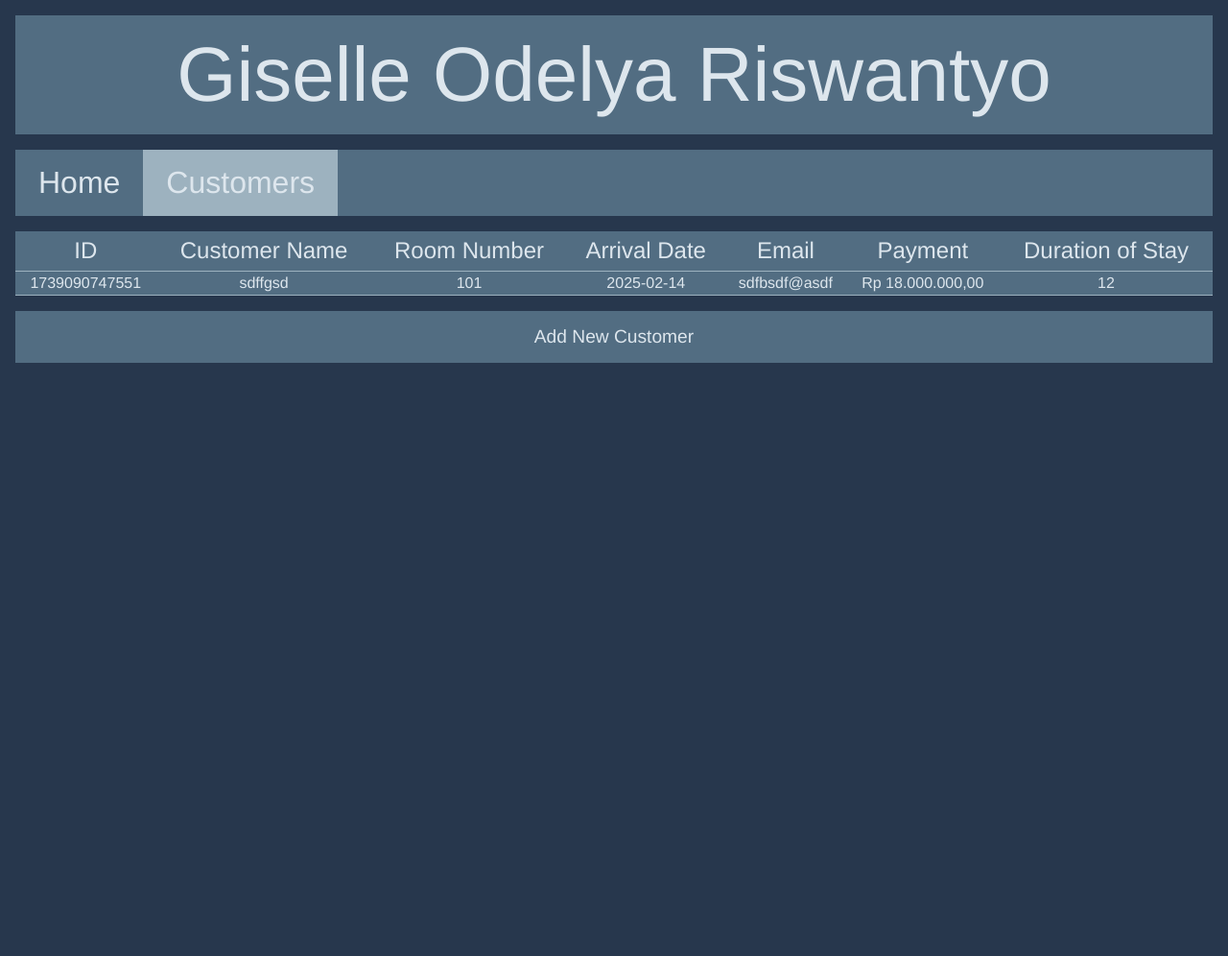
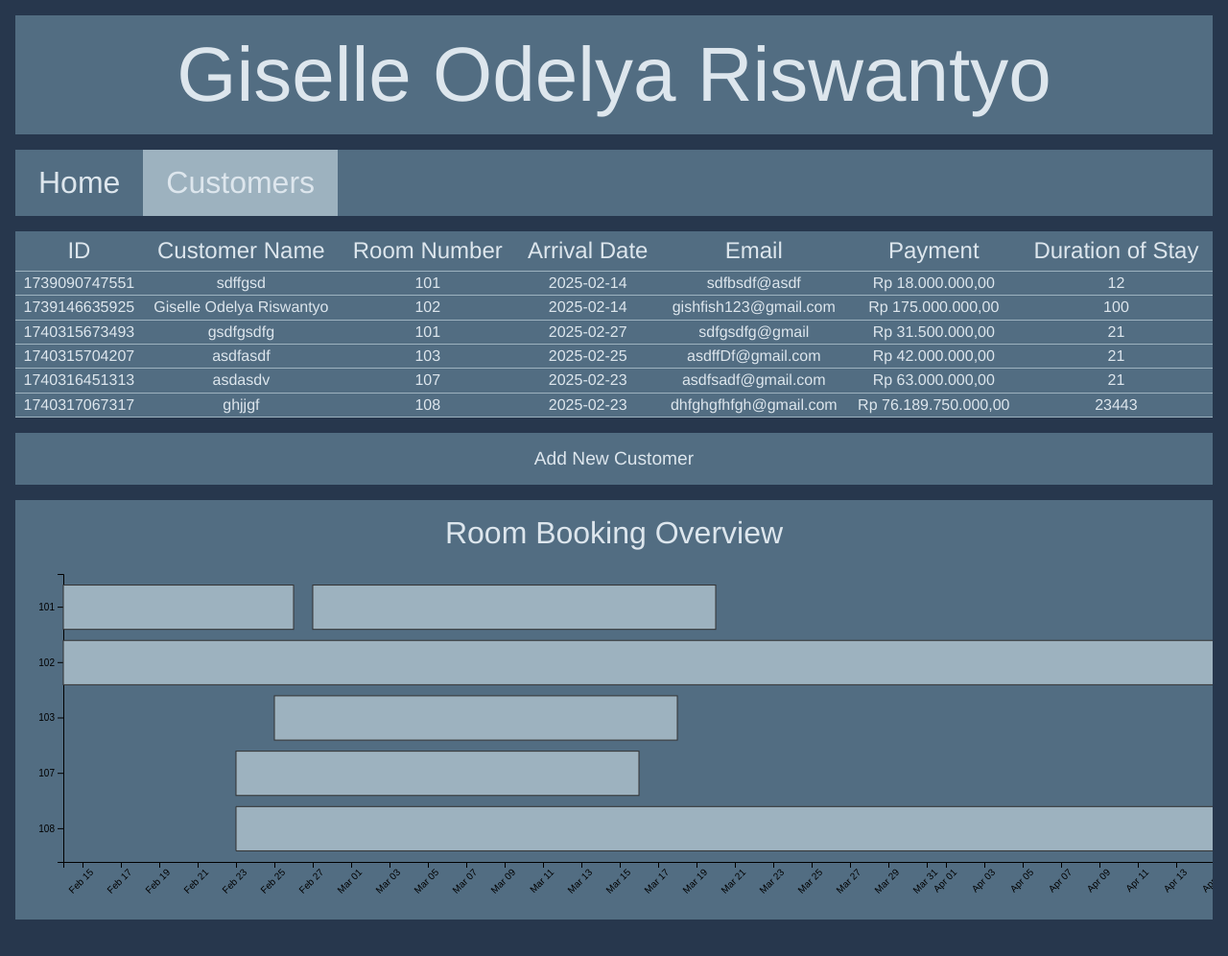
Before and after one commit to marb17/slc-g9-project, a plain HTML site: page html/customers/customers.html in a window 1280 px wide. Shown: the whole page at 96% size. Before the commit the page ends 800 px from the top, so only its background shows below. Drawn offline with nearby package versions, Linux system fonts and the light colour scheme.

Commit message:
chart implementation

```diff
--- a/css/customers.css
+++ b/css/customers.css
@@ -57,3 +57,53 @@ td, th {
     border-bottom: 1px solid var(--acccolor);
     /* border-right: 1px solid var(--acccolor); */
 }
+
+h1 {
+    margin: 1rem 0rem -1rem 0rem;
+    color: var(--wcolor);
+    font-weight: 100;
+}
+
+#overview-container {
+    display: flex;
+    flex-wrap: wrap;
+    justify-content: center;
+    margin: 1rem;
+    /* width: 100%; */
+    background-color: var(--midcolor);
+    overflow-x: auto;
+    /* overflow-y: auto; */
+    height: 100%;
+}
+
+svg {
+    width: 100%;
+    /* display: block; */
+    /* height: 100%; */
+    /* margin: 1rem; */
+    /* background: var(--midcolor); */
+    /* border: 1px solid #ccc; */
+}
+
+.bar {
+    fill: var(--acccolor);
+    stroke: #333;
+    stroke-width: 1px;
+    cursor: pointer;
+}
+
+.bar:hover {
+    fill: var(--wcolor);
+}
+
+.tooltip {
+    position: absolute;
+    visibility: hidden;
+    background: #333;
+    color: #fff;
+    padding: 1rem;
+    border-radius: 4px;
+    font-size: 14px;
+    /* visibility: hidden; */
+    transition: opacity 1s;
+}
--- a/data/info.json
+++ b/data/info.json
@@ -10,6 +10,51 @@
             "email": "sdfbsdf@asdf",
             "payment": "18000000.00",
             "duration": "12"
+        },
+        {
+            "id": "1739146635925",
+            "name": "Giselle Odelya Riswantyo",
+            "room": "102",
+            "date": "2025-02-14",
+            "email": "gishfish123@gmail.com",
+            "payment": "175000000.00",
+            "duration": "100"
+        },
+        {
+            "id": "1740315673493",
+            "name": "gsdfgsdfg",
+            "room": "101",
+            "date": "2025-02-27",
+            "email": "sdfgsdfg@gmail",
+            "payment": "31500000.00",
+            "duration": "21"
+        },
+        {
+            "id": "1740315704207",
+            "name": "asdfasdf",
+            "room": "103",
+            "date": "2025-02-25",
+            "email": "asdffDf@gmail.com",
+            "payment": "42000000.00",
+            "duration": "21"
+        },
+        {
+            "id": "1740316451313",
+            "name": "asdasdv",
+            "room": "107",
+            "date": "2025-02-23",
+            "email": "asdfsadf@gmail.com",
+            "payment": "63000000.00",
+            "duration": "21"
+        },
+        {
+            "id": "1740317067317",
+            "name": "ghjjgf",
+            "room": "108",
+            "date": "2025-02-23",
+            "email": "dhfghgfhfgh@gmail.com",
+            "payment": "76189750000.00",
+            "duration": "23443"
         }
     ],
     "rooms": [
@@ -20,6 +65,38 @@
         {
             "room": "102",
             "rate": "1750000"
+        },
+        {
+            "room": "103",
+            "rate": "2000000"
+        },
+        {
+            "room": "104",
+            "rate": "2250000"
+        },
+        {
+            "room": "105",
+            "rate": "2500000"
+        },
+        {
+            "room": "106",
+            "rate": "2750000"
+        },
+        {
+            "room": "107",
+            "rate": "3000000"
+        },
+        {
+            "room": "108",
+            "rate": "3250000"
+        },
+        {
+            "room": "109",
+            "rate": "3500000"
+        },
+        {
+            "room": "110",
+            "rate": "3750000"
         }
     ]
 }
--- a/html/customers/customers.html
+++ b/html/customers/customers.html
@@ -7,6 +7,7 @@
     <link rel="stylesheet" href="../../css/customers.css">
     <link rel="stylesheet" href="../../css/global.css">
     <base href="../../">
+    <script src="https://d3js.org/d3.v7.min.js"></script>
 </head>
 <body>
     <header id="hotel-name"></header>
@@ -43,6 +44,12 @@
         </a>
     </nav>
 
+    <div id="overview-container">
+        <h1>Room Booking Overview</h1>
+        <svg id="room-booking-overview"></svg>
+    </div>
+
     <script src="../../js/static.js" defer></script>
+    <script src="../../js/customers.js" defer></script>
 </body>
 </html>
--- /dev/null
+++ b/js/customers.js
@@ -0,0 +1,88 @@
+document.addEventListener("DOMContentLoaded", () => {
+    const svg = d3.select("#room-booking-overview"),
+          margin = { top: 40, right: 20, bottom: 60, left: 50 }, // Increased bottom margin for labels
+          containerWidth = window.innerWidth - margin.left - margin.right - 50,
+          dateStep = 2; // Step interval for x-axis labels in days
+
+    // Load booking data
+    d3.json("../../data/info.json").then(data => {
+        console.log("Data loaded:", data); // Debugging: Check if data is loaded
+
+        // Process the data
+        const bookings = data.customers.map(d => ({
+            room: d.room,
+            startDate: new Date(d.date),
+            endDate: new Date(new Date(d.date).setDate(new Date(d.date).getDate() + Number(d.duration)))
+        }));
+
+        console.log("Processed bookings:", bookings); // Debugging: Check processed data
+
+        // Calculate dynamic height based on the number of rooms
+        const numRooms = new Set(bookings.map(d => d.room)).size;
+        const roomHeight = 60; // Height per room (adjust as needed)
+        const height = numRooms * roomHeight + margin.top + margin.bottom;
+
+        const minDate = d3.min(bookings, d => d.startDate); // Earliest start date
+        const maxDate = d3.max(bookings, d => d.endDate); // Latest end date
+        const dayWidth = 20; // Fixed width per day (adjust as needed)
+        const dateRange = (maxDate - minDate) / (1000 * 60 * 60 * 24); // Date range in days
+        const width = Math.max(containerWidth, dateRange * dayWidth); // Total width
+
+        // Update SVG height
+        svg.attr("width", width + margin.left + margin.right)
+           .attr("height", height);
+
+        const chart = svg.append("g")
+            .attr("transform", `translate(${margin.left},${margin.top})`);
+
+        const tooltip = d3.select("body").append("div")
+            .attr("class", "tooltip")
+            .style("visibility", "hidden");
+
+        // Define scales
+        const xScale = d3.scaleTime()
+            .domain([minDate, maxDate])
+            .range([0, width]);
+
+        const yScale = d3.scaleBand()
+            .domain([...new Set(bookings.map(d => d.room))].sort())
+            .range([0, height - margin.top - margin.bottom])
+            .padding(0.2);
+
+        console.log("xScale domain:", xScale.domain()); // Debugging: Check xScale domain
+        console.log("yScale domain:", yScale.domain()); // Debugging: Check yScale domain
+
+        // Draw axes
+        chart.append("g")
+            .attr("transform", `translate(0, ${height - margin.top - margin.bottom})`)
+            .call(d3.axisBottom(xScale).ticks(d3.timeDay.every(dateStep)).tickFormat(d3.timeFormat("%b %d")))
+            .selectAll("text")
+            .attr("transform", "rotate(-45)")
+            .style("text-anchor", "end");
+
+        chart.append("g")
+            .call(d3.axisLeft(yScale));
+
+        // Draw booking bars
+        chart.selectAll(".bar")
+            .data(bookings)
+            .enter()
+            .append("rect")
+            .attr("class", "bar")
+            .attr("x", d => xScale(d.startDate))
+            .attr("y", d => yScale(d.room))
+            .attr("width", d => xScale(d.endDate) - xScale(d.startDate))
+            .attr("height", yScale.bandwidth())
+            .attr("fill", "steelblue")
+            .on("mouseover", (event, d) => {
+                tooltip.style("visibility", "visible")
+                    .html(`Room: ${d.room}<br>Start: ${d.startDate.toDateString()}<br>End: ${d.endDate.toDateString()}`)
+                    .style("left", `${event.pageX + 10}px`)
+                    .style("top", `${event.pageY - 10}px`);
+            })
+            .on("mousemove", event => {
+                tooltip.style("left", `${event.pageX + 10}px`).style("top", `${event.pageY - 10}px`);
+            })
+            .on("mouseout", () => tooltip.style("visibility", "hidden"));
+    }).catch(error => console.error("Error loading data:", error));
+});
```
